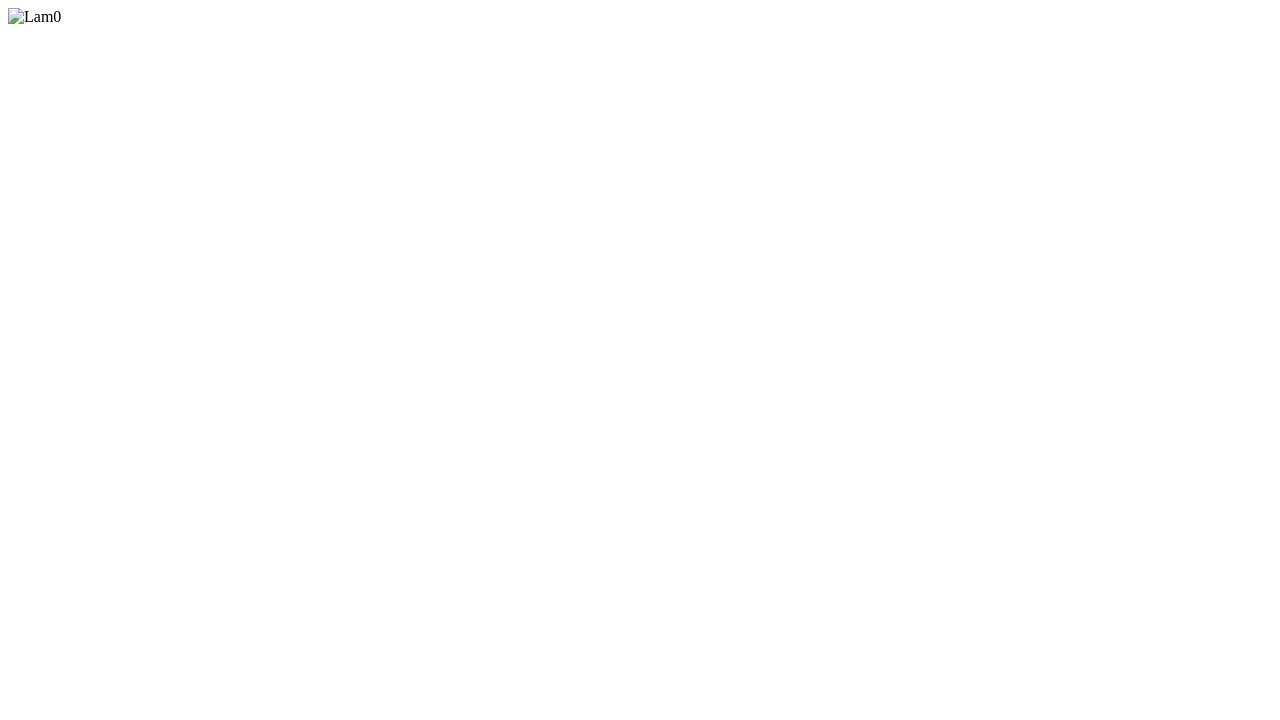
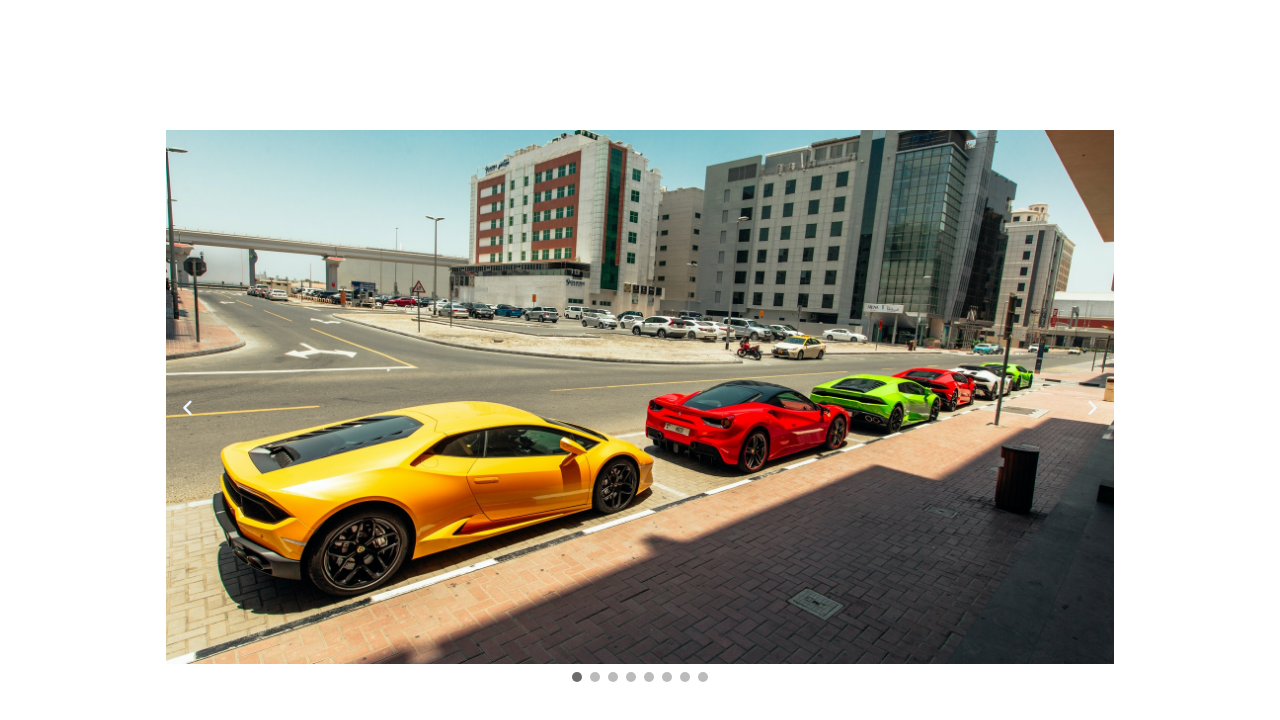
Before and after one commit to damodhar786/Basic-Projects, a plain HTML site: page BS-6/index.html in a window 1280 px wide. Drawn offline with Linux system fonts and the light colour scheme.

Commit message:
BS 6: Image Carousel

```diff
--- a/BS-6/index.html
+++ b/BS-6/index.html
@@ -6,14 +6,53 @@
     <meta http-equiv="X-UA-Compatible" content="IE=edge">
     <meta name="viewport" content="width=device-width, initial-scale=1.0">
     <link rel="stylesheet" href="style.css">
+    <link rel="stylesheet" href="https://cdnjs.cloudflare.com/ajax/libs/font-awesome/6.3.0/css/all.min.css" integrity="sha512-SzlrxWUlpfuzQ+pcUCosxcglQRNAq/DZjVsC0lE40xsADsfeQoEypE+enwcOiGjk/bSuGGKHEyjSoQ1zVisanQ==" crossorigin="anonymous" referrerpolicy="no-referrer" />
     <title>Image Carousel</title>
 </head>
 
 <body>
     <div class="container">
+
         <div class="images fade">
-            <img src="./img/Lam0.jpg" alt="Lam0">
+            <img src="./img/Lam1.jpg" alt="Lam0">
         </div>
+        <div class="images fade">
+            <img src="./img/Lam2.jpg" alt="Lam0">
+        </div>
+        <div class="images fade">
+            <img src="./img/Lam3.jpg" alt="Lam0">
+        </div>
+        <div class="images fade">
+            <img src="./img/Lam4.jpg" alt="Lam0">
+        </div>
+        <div class="images fade">
+            <img src="./img/Lam5.jpg" alt="Lam0">
+        </div>
+        <div class="images fade">
+            <img src="./img/Lam6.jpg" alt="Lam0">
+        </div>
+        <div class="images fade">
+            <img src="./img/Lam7.jpg" alt="Lam0">
+        </div>
+        <div class="images fade">
+            <img src="./img/Lam8.jpg" alt="Lam0">
+        </div>
+
+        <i class="fa-solid fa-angle-left previous-image" onclick="showImage(-1)"></i>
+        <i class="fa-solid fa-angle-right next-image" onclick="showImage(+1)"></i>
+
+        <div>
+            <span class="dots"></span>
+            <span class="dots"></span>
+            <span class="dots"></span>
+            <span class="dots"></span>
+            <span class="dots"></span>
+            <span class="dots"></span>
+            <span class="dots"></span>
+            <span class="dots"></span>
+        </div>
+
+
     </div>
 
 
--- a/BS-6/main.js
+++ b/BS-6/main.js
@@ -0,0 +1,31 @@
+let images = document.getElementsByClassName("images");
+
+let dots = document.getElementsByClassName("dots");
+
+let imageIndex = 0;
+
+showImage(imageIndex);
+
+function showImage(i){
+
+    imageIndex += i;
+
+    for(i = 0; i < images.length; i++){
+        images[i].style.display = "none";
+    }
+
+    for(i = 0; i < dots.length; i++){
+        dots[i].className = dots[i].className.replace(" active", "");
+    }
+
+    if(imageIndex > images.length - 1){
+        imageIndex = 0;
+    }
+    if(imageIndex < 0){
+        imageIndex = images.length - 1;
+    }
+
+    images[imageIndex].style.display = "block";
+    dots[imageIndex].className += " active";
+
+}
--- a/BS-6/style.css
+++ b/BS-6/style.css
@@ -0,0 +1,79 @@
+.container{
+    width: 75%;
+    height: 100vh;
+    margin: 0 auto;
+    display: flex;
+    flex-direction: column;
+    justify-content: center;
+    align-items: center;
+    position: relative;
+}
+
+.previous-image{
+    position: absolute;
+    border-radius: 0 5px 5px 0;
+    color: aliceblue;
+    cursor: pointer;
+    font-weight: bolder;
+    font-size: 1.2rem;
+    padding: 1rem;
+    left: 0;
+    transition: 0.6s ease;
+    user-select: none;
+}
+
+.next-image{
+    position: absolute;
+    border-radius: 5px 0 0 5px;
+    color: aliceblue;
+    cursor: pointer;
+    font-weight: bolder;
+    font-size: 1.2rem;
+    padding: 1rem;
+    right: 0;
+    transition: 0.6s ease;
+    user-select: none;
+}
+
+.previous-image:hover, .next-image:hover{
+    background-color: rgba(115, 114, 114, 0.6)
+}
+
+.dots{
+    height: 10px;
+    width: 10px;
+    background-color: #bbb ;
+    border-radius: 50%;
+    display: inline-block;
+    margin: 0 2px;
+    transition: background-color 0.6s ease;
+}
+
+.active{
+    background-color: rgba(10, 10, 10, 0.6);
+}
+
+img{
+    width: 100%;
+}
+
+.images{
+    display: none;
+}
+
+.fade{
+   animation: fade 2s;
+}
+
+@keyframes fade {
+
+    from {opacity: .3}
+    to {opacity: 1;}
+
+}
+
+@media(max-width: 768) {
+    .container{
+        width: 100%;
+    }
+}
```
